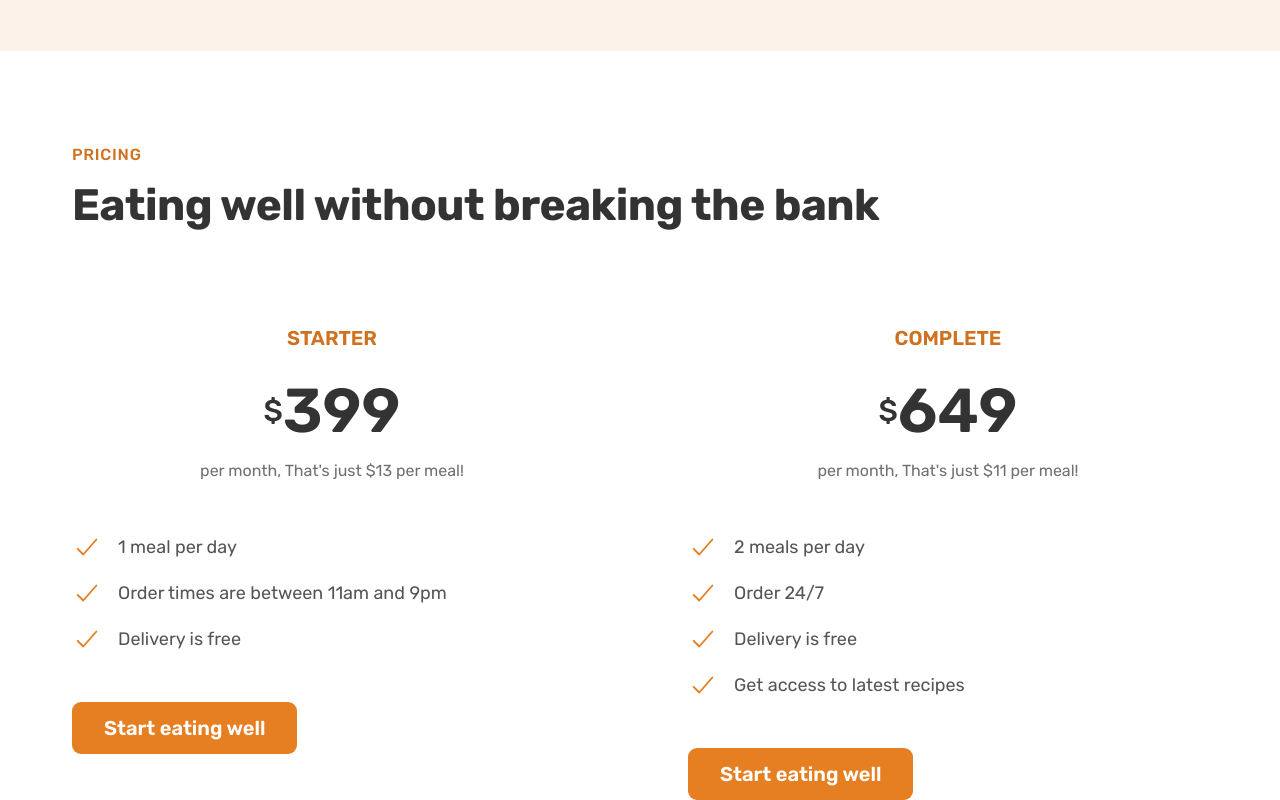
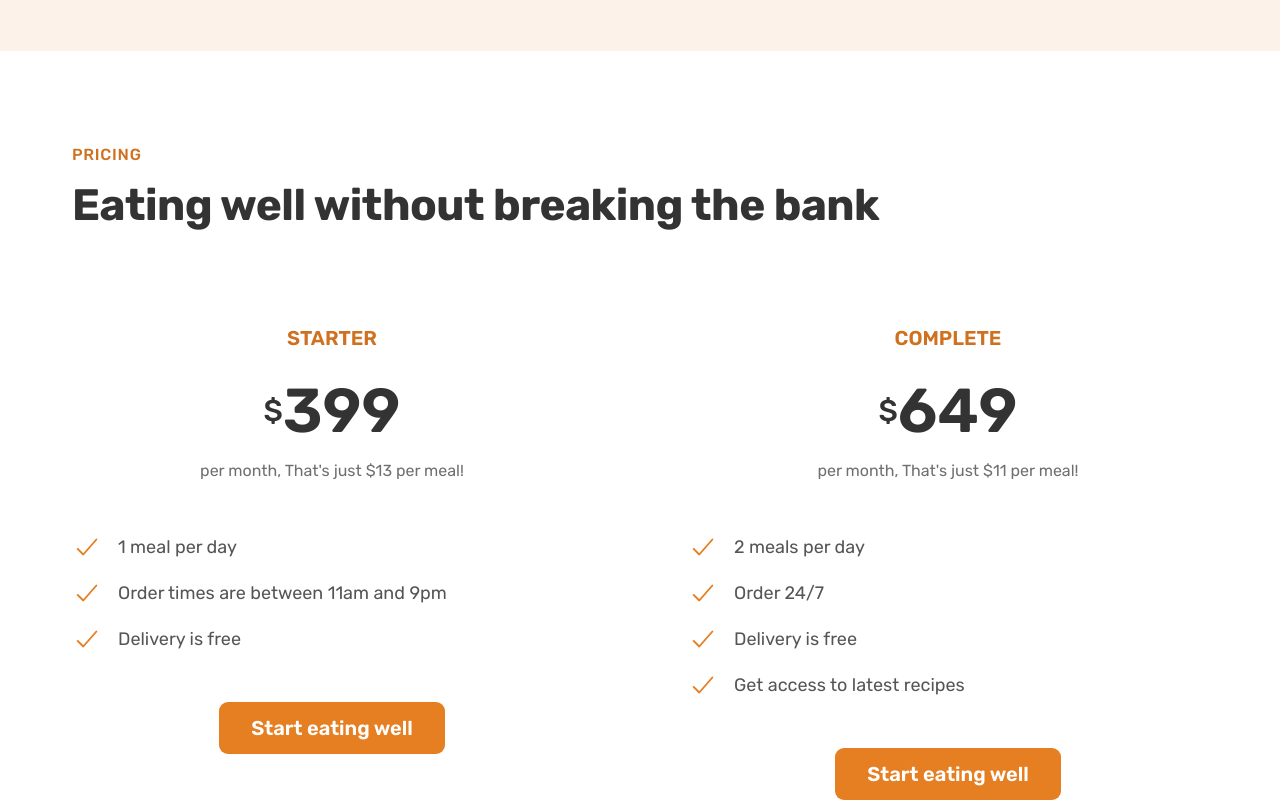
Before and after one commit to Euuphi/omnifood, a React (Create React App) app: page / in a window 1280 px wide. Shown: the part 4545-5345 px from the top of the page. Built offline with nearby package versions, Linux system fonts and the light colour scheme.

Commit message:
Turn PricingPlan cards into flex containers

```diff
--- a/src/components/Sections/Pricing/PricingPlan.module.css
+++ b/src/components/Sections/Pricing/PricingPlan.module.css
@@ -1,3 +1,13 @@
+.pricingPlan {
+    align-items: center;
+    display: flex;
+    flex-direction: column;
+}
+
+.pricingDetails {
+    align-self: flex-start;
+}
+
 .planHeader {
     margin-bottom: 4.8rem;
     text-align: center;
```
